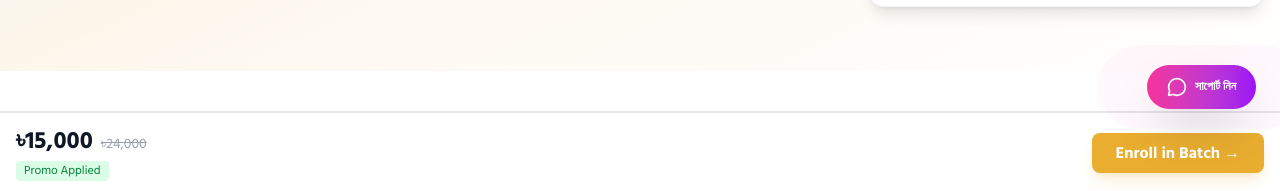
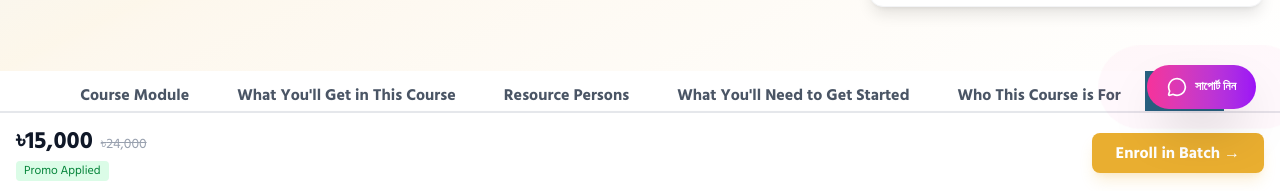
Before and after one commit to mehrabhossain1/innodemmy-frontend, a Next.js app: page /courses/innodemy-clinical-research-mastery-program in a window 1280 px wide. Shown: the part 607-798 px from the top of the page. Built offline with nearby package versions, Linux system fonts and the light colour scheme.

Commit message:
feat: Refactor StickyNavigation component for improved readability and styling consistency

```diff
--- a/components/course/StickyNavigation.tsx
+++ b/components/course/StickyNavigation.tsx
@@ -11,7 +11,9 @@ interface StickyNavigationProps {
 }
 
 export default function StickyNavigation({ items }: StickyNavigationProps) {
-    const [activeSection, setActiveSection] = useState<string>(items[0]?.id || "");
+    const [activeSection, setActiveSection] = useState<string>(
+        items[0]?.id || ""
+    );
     const [isSticky, setIsSticky] = useState(false);
 
     useEffect(() => {
@@ -21,7 +23,8 @@ export default function StickyNavigation({ items }: StickyNavigationProps) {
             setIsSticky(scrollPosition > 100);
 
             // Find active section
-            const sections = items.map((item) => {
+            const sections = items
+                .map((item) => {
                     const element = document.getElementById(item.id);
                     if (element) {
                         const rect = element.getBoundingClientRect();
@@ -32,12 +35,16 @@ export default function StickyNavigation({ items }: StickyNavigationProps) {
                         };
                     }
                     return null;
-            }).filter(Boolean);
+                })
+                .filter(Boolean);
 
             const current = sections.find((section) => {
                 if (!section) return false;
                 const scrollPos = window.scrollY + 150;
-                return scrollPos >= section.offsetTop && scrollPos < section.offsetBottom;
+                return (
+                    scrollPos >= section.offsetTop &&
+                    scrollPos < section.offsetBottom
+                );
             });
 
             if (current) {
@@ -55,26 +62,30 @@ export default function StickyNavigation({ items }: StickyNavigationProps) {
         const element = document.getElementById(id);
         if (element) {
             const yOffset = -100; // Offset for sticky header
-            const y = element.getBoundingClientRect().top + window.scrollY + yOffset;
+            const y =
+                element.getBoundingClientRect().top + window.scrollY + yOffset;
             window.scrollTo({ top: y, behavior: "smooth" });
         }
     };
 
     return (
-        <div className="sticky top-16 z-40 bg-white dark:bg-gray-900 transition-all duration-300 mt-8">
+        <div className="sticky top-16 z-40 bg-white dark:bg-gray-900 border-b-2 border-gray-200 dark:border-gray-700 transition-all duration-300">
             <div className="container mx-auto px-4 max-w-7xl">
-                <nav className="flex justify-center overflow-x-auto scrollbar-hide border-b border-gray-200 dark:border-gray-700">
+                <nav className="flex justify-center overflow-x-auto scrollbar-hide">
                     {items.map((item) => (
                         <button
                             key={item.id}
                             onClick={() => scrollToSection(item.id)}
-                            className={`flex-shrink-0 px-4 py-2 text-base font-bold transition-colors duration-200 border-b-2 whitespace-nowrap -mb-[1px] cursor-pointer ${
+                            className={`relative flex-shrink-0 px-6 py-3 text-base font-bold transition-all duration-200 whitespace-nowrap cursor-pointer ${
                                 activeSection === item.id
-                                    ? "text-primary border-primary"
-                                    : "text-gray-600 dark:text-gray-400 border-transparent hover:text-gray-900 dark:hover:text-white hover:border-gray-300 dark:hover:border-gray-600"
+                                    ? "text-white bg-primary"
+                                    : "text-gray-600 dark:text-gray-400 hover:text-primary dark:hover:text-primary hover:bg-primary/10 dark:hover:bg-primary/20"
                             }`}
                         >
                             {item.label}
+                            {activeSection === item.id && (
+                                <span className="absolute bottom-0 left-0 right-0 h-1 bg-secondary"></span>
+                            )}
                         </button>
                     ))}
                 </nav>
```
Lines whose indentation alone changed are shown as unchanged.
